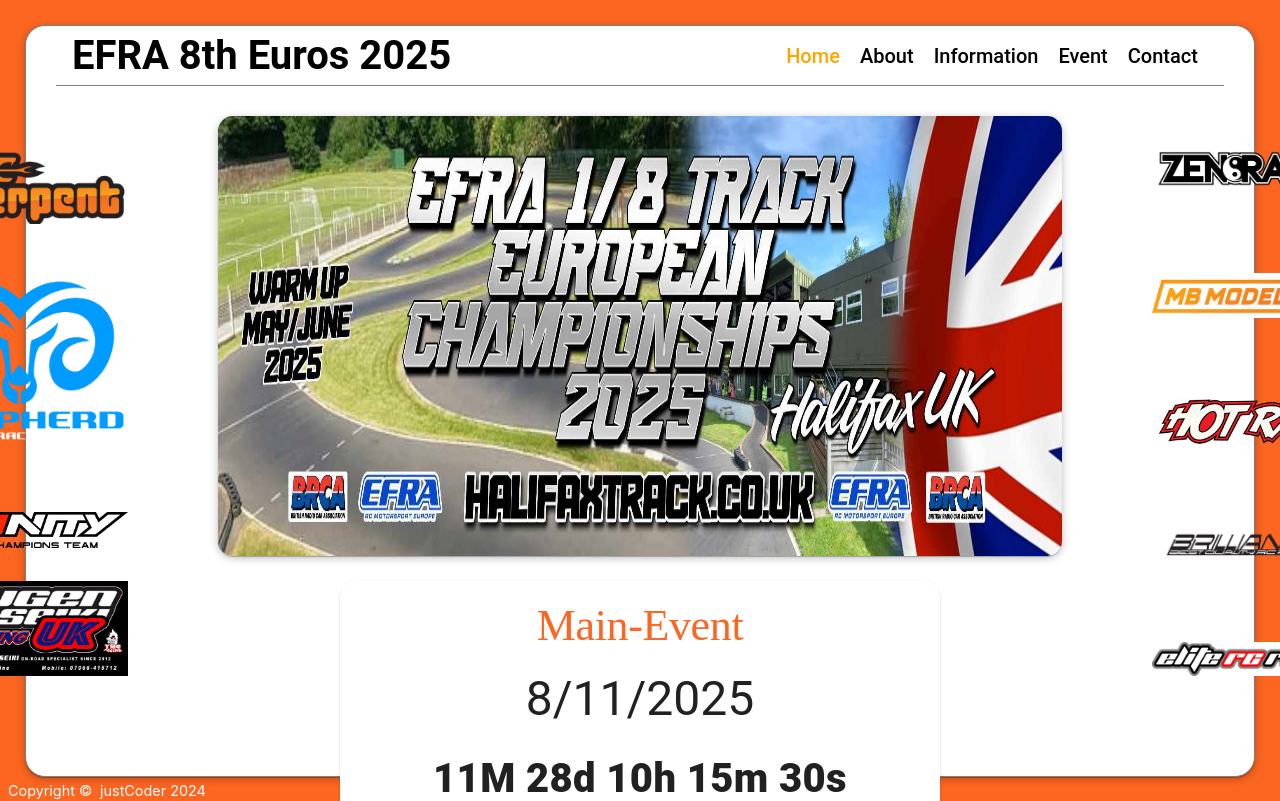
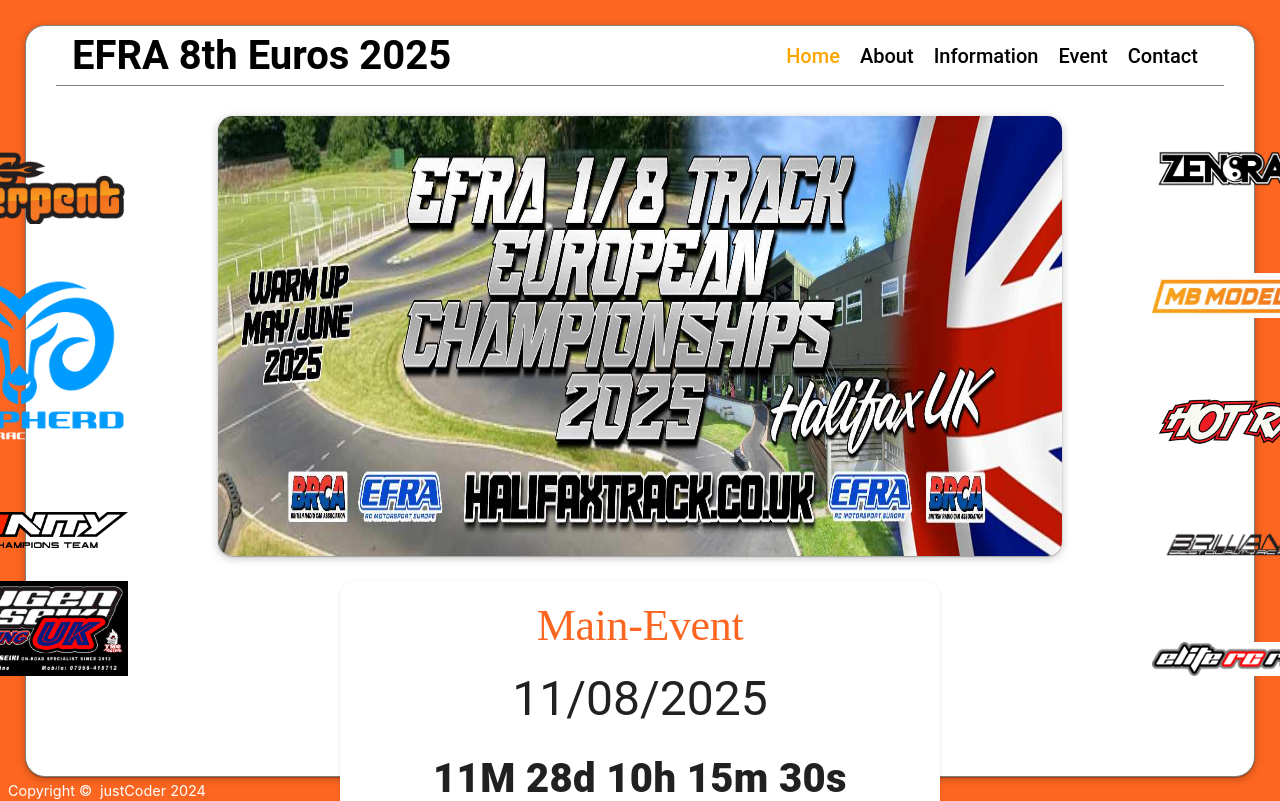
Before and after one commit to JC-Sites-Business/EFRA-8th-Euros-2025, a React (Vite) app: page /home in a window 1280 px wide. Shown: the top 801 px of the page. Built offline with nearby package versions, Linux system fonts and the light colour scheme; a web font is replaced by a local one.

Commit message:
updates to counter

```diff
--- a/src/views/Home/components/Counter/Counter.scss
+++ b/src/views/Home/components/Counter/Counter.scss
@@ -16,5 +16,6 @@
 @media screen and (max-width: 900px) {
   .counter-countdown {
     font-size: 1.6rem !important;
+    text-align: center;
   }
 }
--- a/src/views/Home/components/Counter/Counter.tsx
+++ b/src/views/Home/components/Counter/Counter.tsx
@@ -21,7 +21,7 @@
     ? 600
     : compareAsc(startDate.setHours(0, 0, 0, 0), new Date().setHours(0, 0, 0, 0));
 
-  const countdown = `${months != 0 ? `${months}M ` : ""}${days != 0 ? `${days}d `: ""}${hours != 0 ? `${hours}h ` : ""}${minutes != 0 ? `${minutes}m ` : ""}${seconds != 0 ? `${seconds}s` : ""}`;
+  const countdown = `${months != 0 ? `${months}M ` : ""}${days != 0 ? `${days}d ` : ""}${hours != 0 ? `${hours}h ` : ""}${minutes != 0 ? `${minutes}m ` : ""}${seconds != 0 ? `${seconds}s` : ""}`;
 
   return (
     <Stack justifyContent={"space-evenly"} alignItems={"center"} className="counter-container">
@@ -29,11 +29,13 @@
         {countHeader}
       </Typography>
       <Typography variant="h3" className="counter-date">
-        {dateState === 600 ? "TBC" : startDate.toLocaleDateString()}
+        {dateState === 600
+          ? "TBC"
+          : startDate.toLocaleDateString("en-GB", { day: "2-digit", month: "2-digit", year: "numeric" })}
       </Typography>
       {dateState < 1 ? (
         <Typography className="counter-countdown">
-          {dateState === 0 ? "Event Has Started." : "Event Has Passed."}
+          {dateState === 0 ? "Event Has Started." : "Results will show soon."}
         </Typography>
       ) : (
         <Typography className="counter-countdown">{dateState === 600 ? "Date to be Confirmed" : countdown}</Typography>
```
